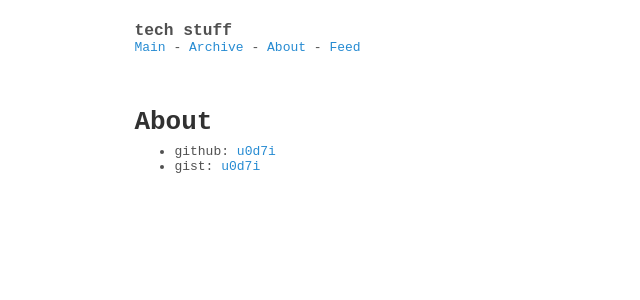
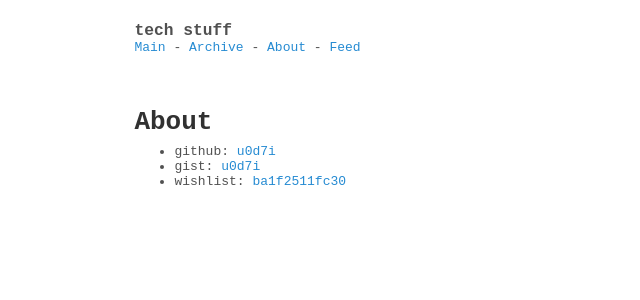
Before and after one commit to u0d7i/u0d7i.github.io, a Jekyll site: the page built from about.html, in a window 1280 px wide. Shown: the top 300 px of the page, without its empty margins (0-640 px from the left). Built offline with Jekyll 4.4.1, drawn with Linux system fonts in a browser that asks for light colours.

Commit message:
wishlist

```diff
--- a/about.html
+++ b/about.html
@@ -6,4 +6,5 @@ title: About
 <ul>
   <li>github: <a href="https://github.com/u0d7i">u0d7i</a></li>
   <li>gist: <a href="https://gist.github.com/u0d7i">u0d7i</a></li>
+  <li>wishlist: <a href="https://www.wishlistr.com/ba1f2511fc304/">ba1f2511fc30</a></li>
 </ul>
```
